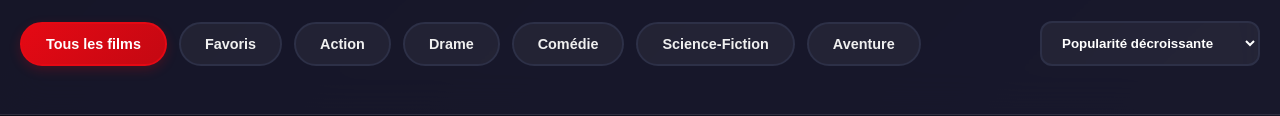
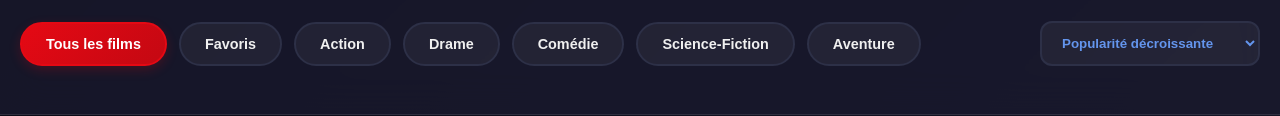
Before and after one commit to ahmedpharmashop1-beep/application-cinema, a plain HTML site: page index.html in a window 1280 px wide. Shown: the part 210-326 px from the top of the page. Drawn offline with Linux system fonts and the light colour scheme; no server answers.

Commit message:
final version

```diff
--- a/style.css
+++ b/style.css
@@ -227,7 +227,7 @@ header {
     background: rgba(255, 255, 255, 0.05);
     border: 2px solid var(--border);
     border-radius: var(--radius-sm);
-    color: var(--text-primary);
+    color: cornflowerblue;
     font-weight: 600;
     cursor: pointer;
     transition: var(--transition);
```
